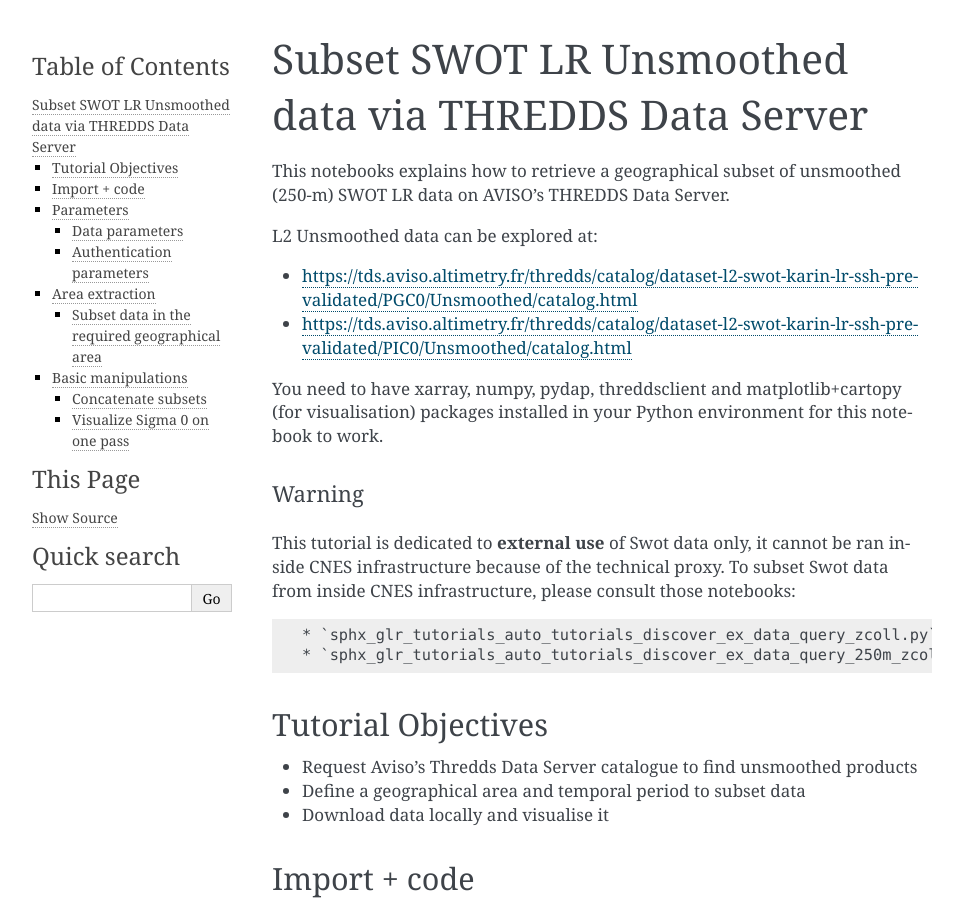
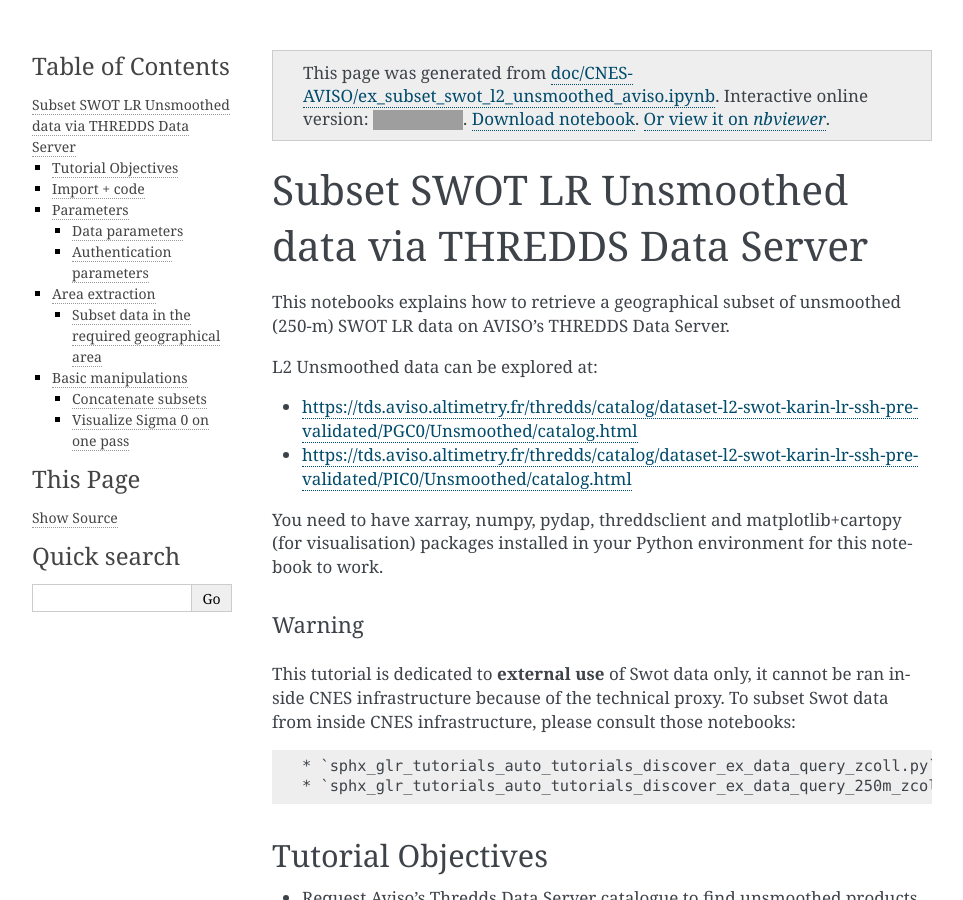
Before and after one commit to SWOT-community/SWOT-galleries, a Sphinx documentation site: the page built from docs/CNES-AVISO/ex_subset_swot_l2_unsmoothed_aviso.ipynb, in a window 1280 px wide and 900 px high. Shown: the whole window, without its empty margins (148-1111 px from the left). Built offline with Sphinx 7.4.7, drawn with Linux system fonts in a browser that asks for light colours; pages that are not in the unit, such as notebooks, are missing from menus; grey boxes are pictures that could not be loaded.

Commit message:
Update conf.py

```diff
--- a/docs/conf.py
+++ b/docs/conf.py
@@ -36,6 +36,45 @@
 #     # ignore_repr_types=r'*DynamicMap*'
 # )
 
+# Don't add .txt suffix to source files:
+html_sourcelink_suffix = ''
+
+# This is processed by Jinja2 and inserted before each notebook
+nbsphinx_prolog = r"""
+{% set docname = 'doc/' + env.doc2path(env.docname, base=None) %}
+
+.. raw:: html
+
+    <div class="admonition note">
+      This page was generated from
+      <a class="reference external" href="https://github.com/spatialaudio/nbsphinx/blob/{{ env.config.release|e }}/{{ docname|e }}">{{ docname|e }}</a>.
+      Interactive online version:
+      <span style="white-space: nowrap;"><a href="https://mybinder.org/v2/gh/spatialaudio/nbsphinx/{{ env.config.release|e }}?filepath={{ docname|e }}"><img alt="Binder badge" src="https://mybinder.org/badge_logo.svg" style="vertical-align:text-bottom"></a>.</span>
+      <a href="{{ env.docname.split('/')|last|e + '.ipynb' }}" class="reference download internal" download>Download notebook</a>.
+      <script>
+        if (document.location.host) {
+          let nbviewer_link = document.createElement('a');
+          nbviewer_link.setAttribute('href',
+            'https://nbviewer.org/url' +
+            (window.location.protocol == 'https:' ? 's/' : '/') +
+            window.location.host +
+            window.location.pathname.slice(0, -4) +
+            'ipynb');
+          nbviewer_link.innerHTML = 'Or view it on <em>nbviewer</em>';
+          nbviewer_link.classList.add('reference');
+          nbviewer_link.classList.add('external');
+          document.currentScript.replaceWith(nbviewer_link, '.');
+        }
+      </script>
+    </div>
+
+.. raw:: latex
+
+    \nbsphinxstartnotebook{\scriptsize\noindent\strut
+    \textcolor{gray}{The following section was generated from
+    \sphinxcode{\sphinxupquote{\strut {{ docname | escape_latex }}}} \dotfill}}
+"""
+
 
 templates_path = ['_templates']
 exclude_patterns = []
```
